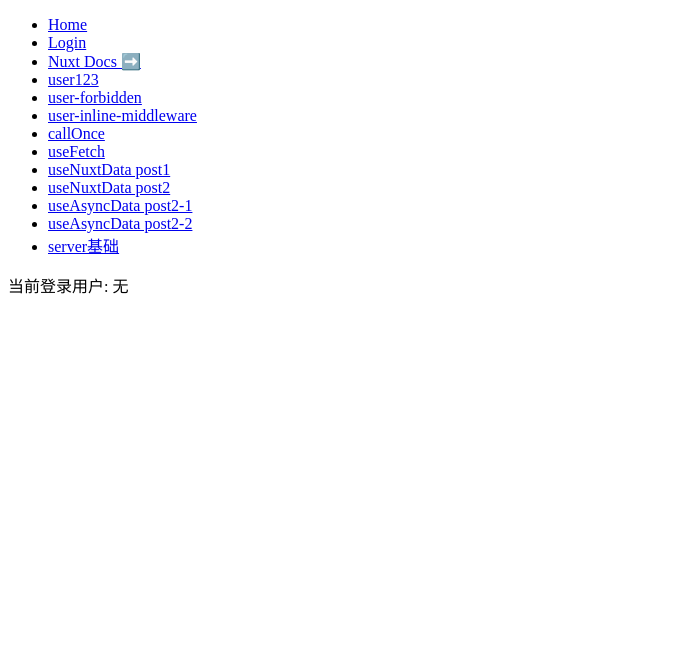
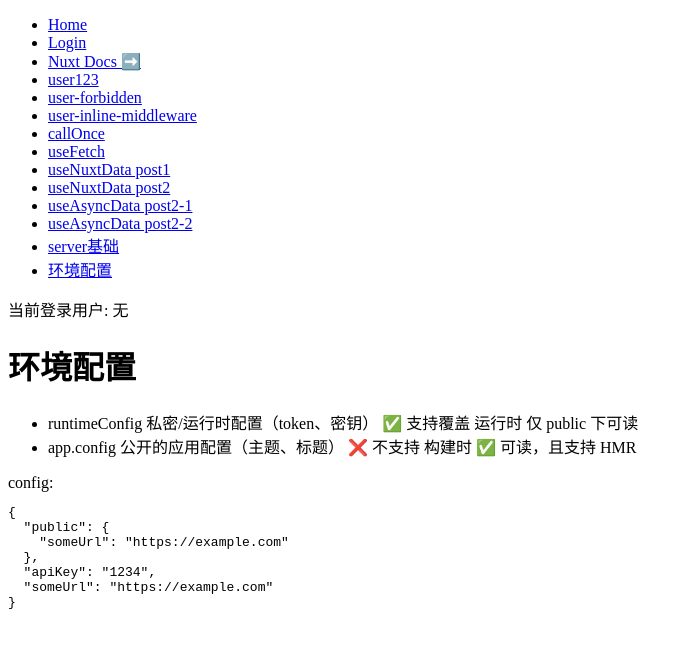
Before and after one commit to tyler4400/hello-nuxt, a Nuxt app: page /testEnv in a window 1280 px wide. Shown: the top 648 px of the page, without its empty margins (0-693 px from the left). Built offline with nearby package versions, Linux system fonts and the light colour scheme.

Commit message:
20-23 环境配置

```diff
--- a/app/app.vue
+++ b/app/app.vue
@@ -17,6 +17,7 @@
       <li><NuxtLink to="/post2/1">useAsyncData post2-1</NuxtLink></li>
       <li><NuxtLink to="/post2/2">useAsyncData post2-2</NuxtLink></li>
       <li><NuxtLink to="/server">server基础</NuxtLink></li>
+      <li><NuxtLink to="/testEnv">环境配置</NuxtLink></li>
       <!-- 外部导航：加 external，会渲染成普通 <a> 标签 -->
     </ul>
     <div>当前登录用户: {{currentUser.userName || '无'}}</div>
--- /dev/null
+++ b/app/pages/testEnv.vue
@@ -0,0 +1,13 @@
+<template>
+  <h1>环境配置</h1>
+  <ul>
+    <li>runtimeConfig	私密/运行时配置（token、密钥）	✅ 支持覆盖	运行时 	仅 public 下可读</li>
+    <li>app.config	  公开的应用配置（主题、标题）	    ❌ 不支持	  构建时  	✅ 可读，且支持 HMR</li>
+  </ul>
+  <div>config:</div>
+  <pre>{{ config }}</pre>
+</template>
+<script setup lang="ts">
+const config = useRuntimeConfig()
+console.log(config.apiKey) // ❗前端是 undefined：顶层 runtimeConfig 只在后端可读
+</script>
--- a/nuxt.config.ts
+++ b/nuxt.config.ts
@@ -4,7 +4,8 @@ export default defineNuxtConfig({
   devtools: { enabled: true },
   modules: [],
   css: ['~/assets/style.css'],
-  // app 是对整个应用程序的配置，其下的 head 对应 HTML 的 <head> 标签内容。可在这里全局设置第三方 CSS、字符编码、标题、meta 等。
+  // app 是对整个应用程序的配置，代码中使用useRuntimeConfig()获取
+  // 其下的 head 对应 HTML 的 <head> 标签内容。可在这里全局设置第三方 CSS、字符编码、标题、meta 等。
   app: {
     // pageTransition: { name: 'page', mode: 'out-in' },
     head: {
@@ -22,6 +23,14 @@ export default defineNuxtConfig({
       // ],
     },
   },
+  // Nuxt 用特殊命名约定让 .env 自动覆盖 runtimeConfig，无需手写 process.env
+  runtimeConfig: {
+    // 默认值，运行时可被环境变量覆盖
+    apiKey: '1234',
+    public: {
+      someUrl: 'https://example.com',
+    }
+  },
   devServer: {
     port: 3002,
   },
```
Also changed, not shown: 3 other files (tests, documents, lock files or other folders).
